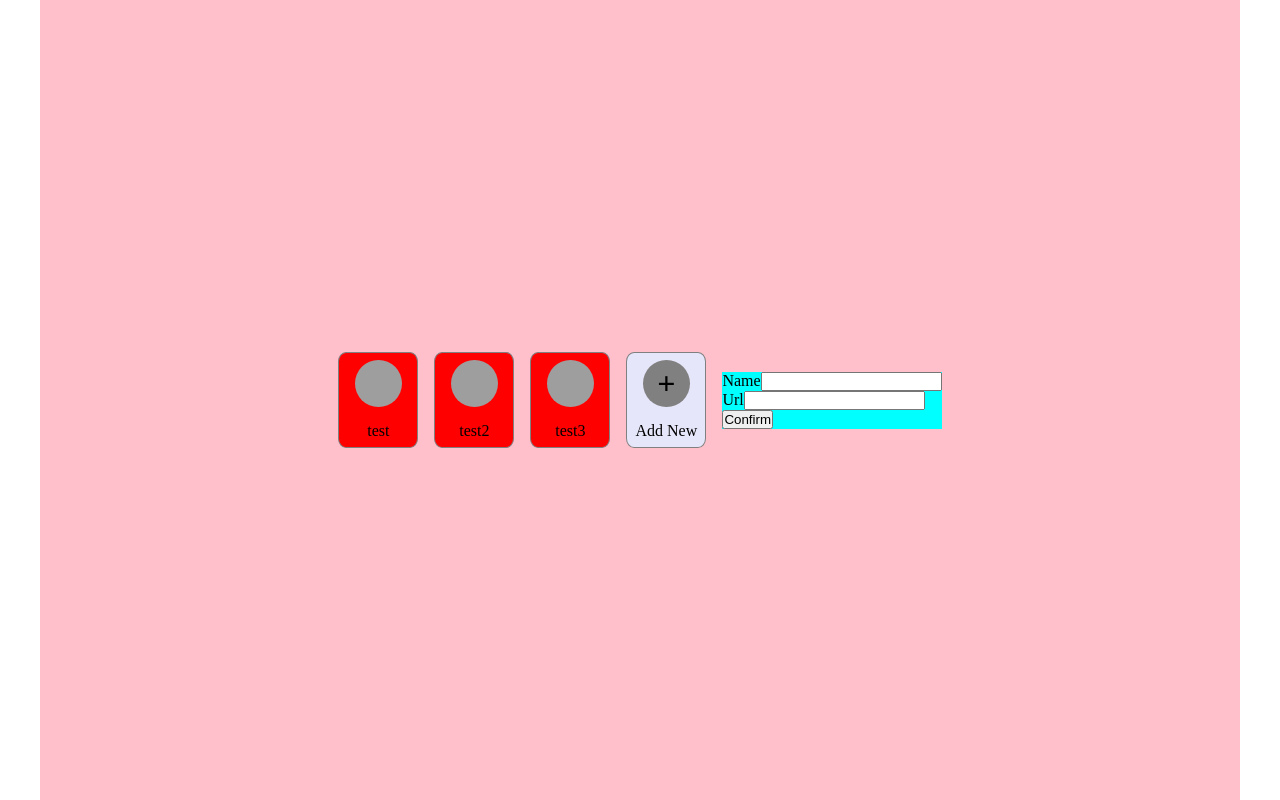
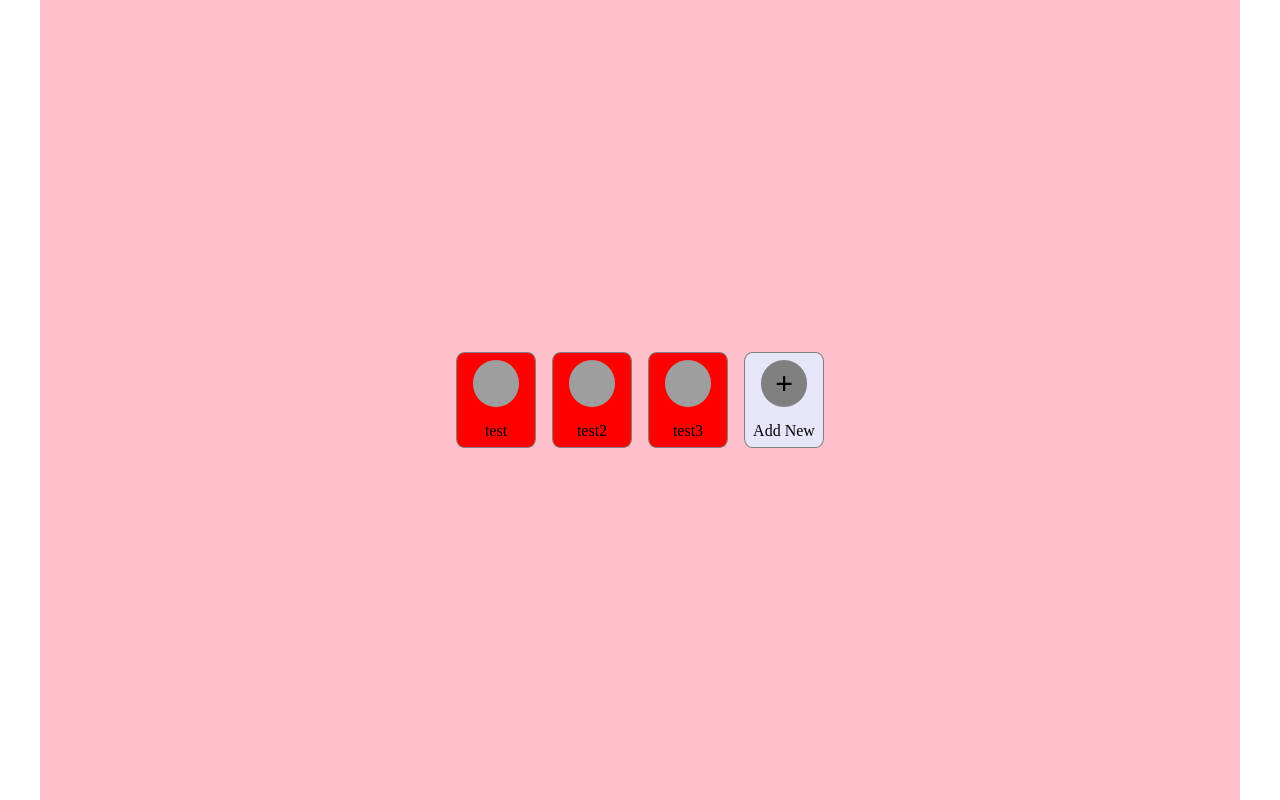
Before and after one commit to MLaz95/myfirstreactapp, a React (Create React App) app: page / in a window 1280 px wide. Built offline with nearby package versions, Linux system fonts and the light colour scheme; grey boxes are pictures that could not be loaded.

Commit message:
modal opens and closes correctly

```diff
--- a/src/App.js
+++ b/src/App.js
@@ -20,6 +20,8 @@ function App() {
     }
   ]);
 
+  const [isModalOpen, setModalOpen] = useState(false);
+
   function HandleNewLink(newName, newUrl){
     setLinks([
       ...links,
@@ -38,8 +40,8 @@ function App() {
 
       {/* <button onClick={() => addLink('test4', 'test4.com')}>Press Me</button> */}
 
-      <NewCardButton />
-      <Modal newLink={HandleNewLink}/>
+      <NewCardButton isModalOpen={isModalOpen} setModalOpen={setModalOpen}/>
+      <Modal isModalOpen={isModalOpen} setModalOpen={setModalOpen} newLink={HandleNewLink}/>
     </div>
 
   );
--- a/src/components/Modal.js
+++ b/src/components/Modal.js
@@ -1,9 +1,12 @@
-function Modal({ newLink }){
+function Modal({ newLink, isModalOpen, setModalOpen }){
 
+    if(isModalOpen){
         return(
             <form className="newLinkForm"
                 onSubmit={(e) => {
                     e.preventDefault();
+                    //target[0] = link-name
+                    //target[1] = link-url
                     newLink(e.target[0].value, e.target[1].value)
                 }}
             >
@@ -15,9 +18,11 @@ function Modal({ newLink }){
                     <label htmlFor='link-url'>Url</label>
                     <input id="link-url" type="text" />
                 </div>
-            <button>Confirm</button>
+                <button type="submit">Confirm</button>
+                <button type="button" onClick={() => setModalOpen(false)}>Close</button>
             </form>
         )
     }
+}
 
 export default Modal;
--- a/src/components/NewCardButton.js
+++ b/src/components/NewCardButton.js
@@ -1,8 +1,18 @@
-function NewCardButton() {
+function NewCardButton({isModalOpen, setModalOpen}) {
+
+    function openModal(){
+        if(!isModalOpen){
+            setModalOpen(true)
+            console.log('Modal Open!')
+        }
+    }
 
     return(
 
-        <div className='card add'>
+        <div
+        onClick={openModal}
+        className='card add'
+        >
             <div className="logo"></div>
             <p>Add New</p>
         </div>
```
Lines whose indentation alone changed are shown as unchanged.
